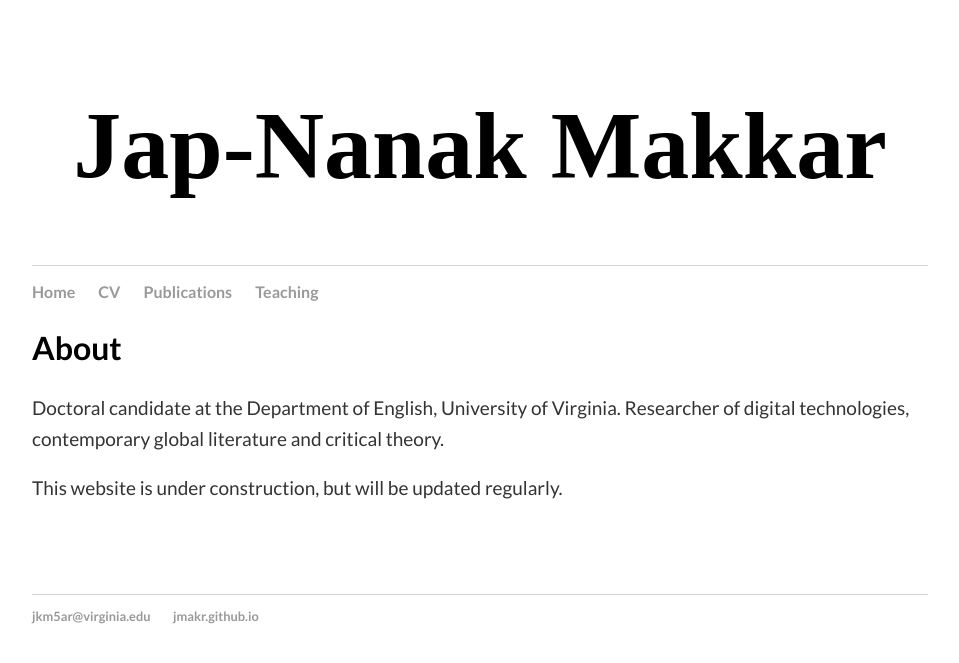
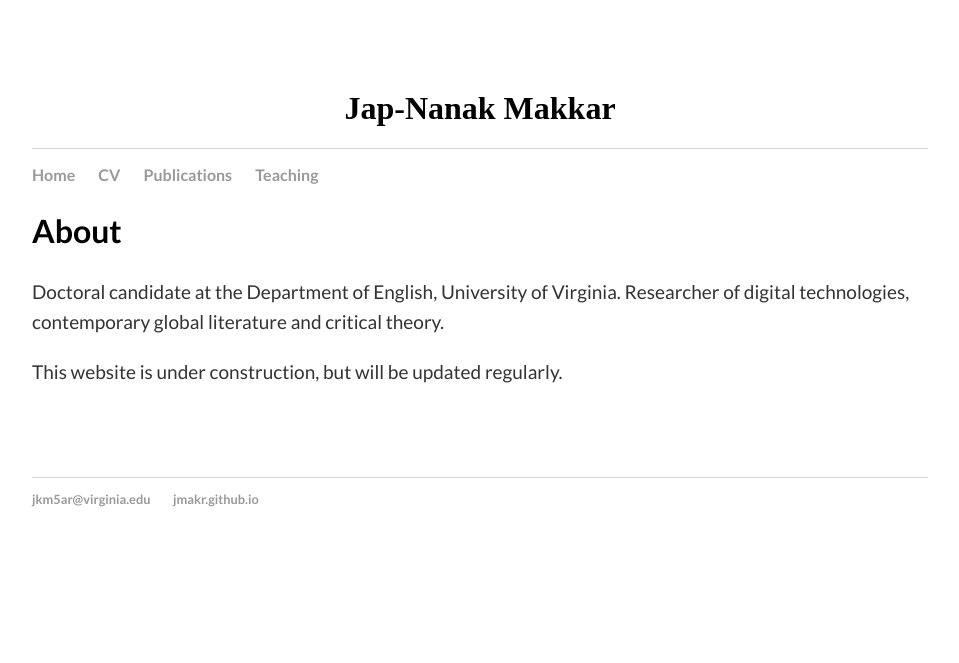
Before and after one commit to jmakr/jmakr.github.io, a Jekyll site: the page built from index.html, in a window 1280 px wide. Shown: the top 663 px of the page, without its empty margins (160-1119 px from the left). Built offline with Jekyll 4.4.1, drawn with Linux system fonts in a browser that asks for light colours.

Commit message:
Update main.css

```diff
--- a/css/main.css
+++ b/css/main.css
@@ -2,7 +2,7 @@ header {
   display: block;
   text-align: center;
   border-bottom: thin solid #d5d5d5;
-  font-size: 3em;
+  font-size: 1em;
   margin-bottom: 0;
   margin-top: 0;
 
@@ -12,7 +12,7 @@ h1#logo {
   display: block;
   text-align: center;
   font-family: "Crison Text", serif;
-  font-size: 3em;
+  font-size: 1em;
   font-weight: 400;
 
 }
```
